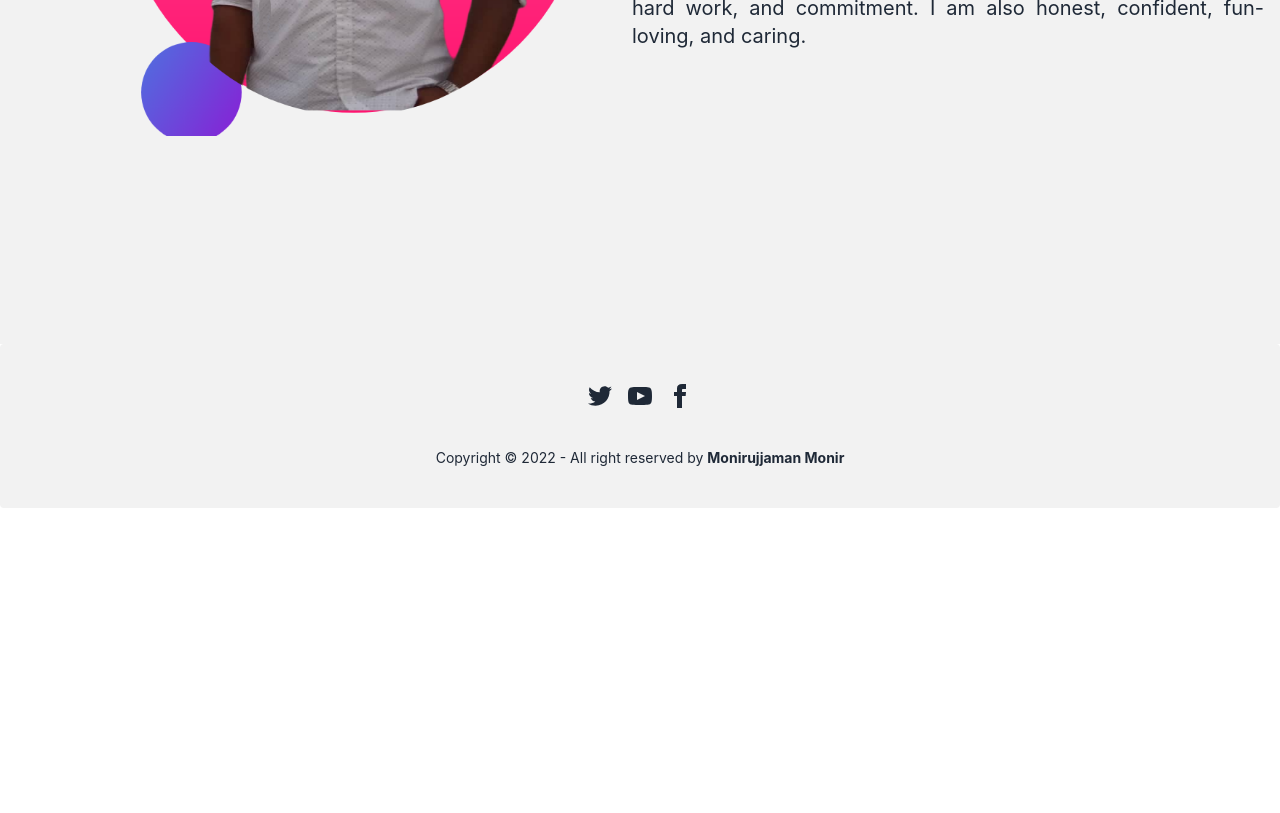
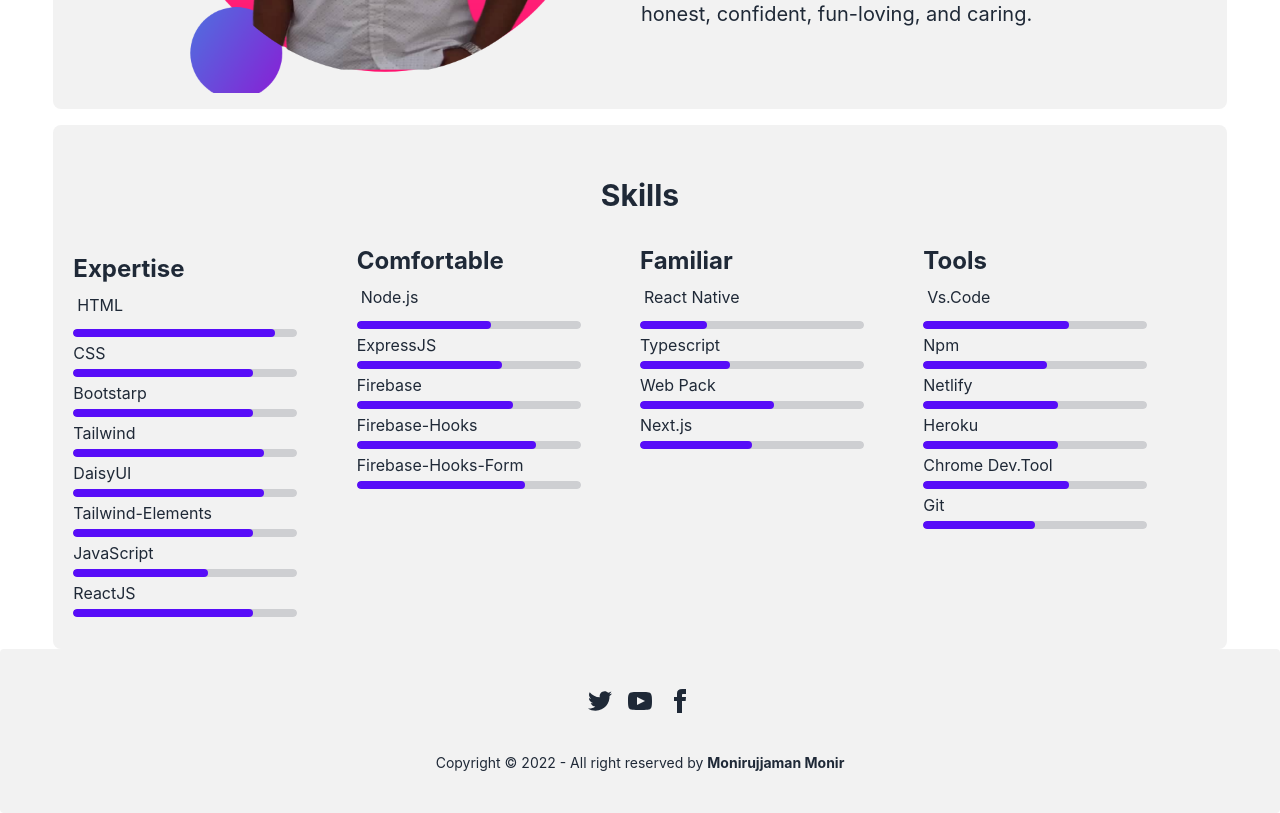
Before and after one commit to MonirujjamanMamun/my-protfolio, a React (Create React App) app: page /about in a window 1280 px wide. Shown: the part 540-1353 px from the top of the page. Before the commit the page ends 1048 px from the top, so only its background shows below. Built offline with nearby package versions, Linux system fonts and the light colour scheme.

Commit message:
almost complited

```diff
--- a/src/Pages/About/About.js
+++ b/src/Pages/About/About.js
@@ -3,19 +3,85 @@ import mamun_pic2 from '../../Image/mamun-bg2.png';
 
 const About = () => {
     return (<>
-        <div className=' min-h-screen bg-base-200'>
+        <div className='w-11/12 mx-auto bg-base-200 rounded-lg mb-4'>
             <h1 className='text-center text-3xl mt-5 p-5 font-bold'>About Me</h1>
-            <div class="hero">
-                <div class="hero-content flex-col lg:flex-row">
+            <div className="hero">
+                <div className="hero-content flex-col lg:flex-row">
                     <img className='sm:w-5/12 lg:ml-20' src={mamun_pic2} />
                     <div>
-                        <p class="py-6 text-justify text-xl">Hello, I'm Moniruzzaman.I'm a programmer with a good level of expertise in Front-End Web Development. I'm a tech lover. I have good knowledge of MERN (MongoDB, ExpressJS, ReactJS, NodeJS) stack web development.</p>
+                        <p className="py-6 text-justify text-xl">Hello, I'm Moniruzzaman.I'm a programmer with a good level of expertise in Front-End Web Development. I'm a tech lover. I have good knowledge of MERN (MongoDB, ExpressJS, ReactJS, NodeJS) stack web development.</p>
                         <p className='py-6 text-justify text-xl'>I am a hardworking, confident, enthusiastic Web developer and I want to utilize my knowledge and personal skills in Web Development. Also eagerly wants to serve a professional organization to the best of my knowledge with true dedication, hard work, and commitment. I am also honest, confident, fun-loving, and caring.</p>
                     </div>
                 </div>
             </div>
         </div>
-        <div>
+
+        <div className='w-11/12 mx-auto bg-base-200 rounded-lg p-5'>
+            <h1 className='text-center text-3xl my-3 p-5 font-bold'>Skills</h1>
+            <div className='grid sm:grid-cols-1 lg:grid-cols-4'>
+                <div className='card my-2'>
+                    <h1 className='text-2xl font-bold'> Expertise</h1>
+                    <label className='label'>HTML</label>
+                    <progress className="progress progress-primary w-56 my-1" value="90" max="100"></progress>
+                    <label>CSS</label>
+                    <progress className="progress progress-primary w-56 my-1" value="80" max="100"></progress>
+                    <label>Bootstarp</label>
+                    <progress className="progress progress-primary w-56 my-1" value="80" max="100"></progress>
+                    <label>Tailwind</label>
+                    <progress className="progress progress-primary w-56 my-1" value="85" max="100"></progress>
+                    <label>DaisyUI</label>
+                    <progress className="progress progress-primary w-56 my-1" value="85" max="100"></progress>
+                    <label>Tailwind-Elements</label>
+                    <progress className="progress progress-primary w-56 my-1" value="80" max="100"></progress>
+                    <label>JavaScript</label>
+                    <progress className="progress progress-primary w-56 my-1" value="60" max="100"></progress>
+                    <label>ReactJS</label>
+                    <progress className="progress progress-primary w-56 my-1" value="80" max="100"></progress>
+
+                </div>
+                <div className='card'>
+                    <h1 className='text-2xl font-bold'> Comfortable</h1>
+                    <label className='label'>Node.js</label>
+                    <progress className="progress progress-primary w-56 my-1" value="60" max="100"></progress>
+                    <label>ExpressJS</label>
+                    <progress className="progress progress-primary w-56 my-1" value="65" max="100"></progress>
+                    <label>Firebase</label>
+                    <progress className="progress progress-primary w-56 my-1" value="70" max="100"></progress>
+                    <label>Firebase-Hooks</label>
+                    <progress className="progress progress-primary w-56 my-1" value="80" max="100"></progress>
+                    <label>Firebase-Hooks-Form</label>
+                    <progress className="progress progress-primary w-56 my-1" value="75" max="100"></progress>
+
+                </div>
+                <div className='card'>
+                    <h1 className='text-2xl font-bold'> Familiar</h1>
+                    <label className='label'>React Native</label>
+                    <progress className="progress progress-primary w-56 my-1" value="30" max="100"></progress>
+                    <label>Typescript</label>
+                    <progress className="progress progress-primary w-56 my-1" value="40" max="100"></progress>
+                    <label>Web Pack</label>
+                    <progress className="progress progress-primary w-56 my-1" value="60" max="100"></progress>
+                    <label>Next.js</label>
+                    <progress className="progress progress-primary w-56 my-1" value="50" max="100"></progress>
+                </div>
+
+                <div className='card'>
+                    <h1 className='text-2xl font-bold'> Tools</h1>
+                    <label className='label'>Vs.Code</label>
+                    <progress className="progress progress-primary w-56 my-1" value="65" max="100"></progress>
+                    <label>Npm</label>
+                    <progress className="progress progress-primary w-56 my-1" value="55" max="100"></progress>
+                    <label>Netlify</label>
+                    <progress className="progress progress-primary w-56 my-1" value="60" max="100"></progress>
+                    <label>Heroku</label>
+                    <progress className="progress progress-primary w-56 my-1" value="60" max="100"></progress>
+                    <label>Chrome Dev.Tool</label>
+                    <progress className="progress progress-primary w-56 my-1" value="65" max="100"></progress>
+                    <label>Git</label>
+                    <progress className="progress progress-primary w-56 my-1" value="50" max="100"></progress>
+                </div>
+
+            </div>
 
         </div>
     </>);
--- a/src/Pages/Footer/Footer.js
+++ b/src/Pages/Footer/Footer.js
@@ -6,9 +6,9 @@ const Footer = () => {
 
             <div>
                 <div className="grid grid-flow-col gap-4">
-                    <a><svg xmlns="http://www.w3.org/2000/svg" width="24" height="24" viewBox="0 0 24 24" className="fill-current cursor-pointer"><path d="M24 4.557c-.883.392-1.832.656-2.828.775 1.017-.609 1.798-1.574 2.165-2.724-.951.564-2.005.974-3.127 1.195-.897-.957-2.178-1.555-3.594-1.555-3.179 0-5.515 2.966-4.797 6.045-4.091-.205-7.719-2.165-10.148-5.144-1.29 2.213-.669 5.108 1.523 6.574-.806-.026-1.566-.247-2.229-.616-.054 2.281 1.581 4.415 3.949 4.89-.693.188-1.452.232-2.224.084.626 1.956 2.444 3.379 4.6 3.419-2.07 1.623-4.678 2.348-7.29 2.04 2.179 1.397 4.768 2.212 7.548 2.212 9.142 0 14.307-7.721 13.995-14.646.962-.695 1.797-1.562 2.457-2.549z"></path></svg></a>
+                    <a><svg xmlns="#" width="24" height="24" viewBox="0 0 24 24" className="fill-current cursor-pointer"><path d="M24 4.557c-.883.392-1.832.656-2.828.775 1.017-.609 1.798-1.574 2.165-2.724-.951.564-2.005.974-3.127 1.195-.897-.957-2.178-1.555-3.594-1.555-3.179 0-5.515 2.966-4.797 6.045-4.091-.205-7.719-2.165-10.148-5.144-1.29 2.213-.669 5.108 1.523 6.574-.806-.026-1.566-.247-2.229-.616-.054 2.281 1.581 4.415 3.949 4.89-.693.188-1.452.232-2.224.084.626 1.956 2.444 3.379 4.6 3.419-2.07 1.623-4.678 2.348-7.29 2.04 2.179 1.397 4.768 2.212 7.548 2.212 9.142 0 14.307-7.721 13.995-14.646.962-.695 1.797-1.562 2.457-2.549z"></path></svg></a>
 
-                    <a><svg xmlns="http://www.w3.org/2000/svg" width="24" height="24" viewBox="0 0 24 24" className="fill-current cursor-pointer"><path d="M19.615 3.184c-3.604-.246-11.631-.245-15.23 0-3.897.266-4.356 2.62-4.385 8.816.029 6.185.484 8.549 4.385 8.816 3.6.245 11.626.246 15.23 0 3.897-.266 4.356-2.62 4.385-8.816-.029-6.185-.484-8.549-4.385-8.816zm-10.615 12.816v-8l8 3.993-8 4.007z"></path></svg></a>
+                    <a><svg xmlns="#" width="24" height="24" viewBox="0 0 24 24" className="fill-current cursor-pointer"><path d="M19.615 3.184c-3.604-.246-11.631-.245-15.23 0-3.897.266-4.356 2.62-4.385 8.816.029 6.185.484 8.549 4.385 8.816 3.6.245 11.626.246 15.23 0 3.897-.266 4.356-2.62 4.385-8.816-.029-6.185-.484-8.549-4.385-8.816zm-10.615 12.816v-8l8 3.993-8 4.007z"></path></svg></a>
 
                     <a target='_blank' href="https://www.facebook.com/mamun.rahman.9615566"><svg width="24" height="24" viewBox="0 0 24 24" className="fill-current cursor-pointer"><path d="M9 8h-3v4h3v12h5v-12h3.642l.358-4h-4v-1.667c0-.955.192-1.333 1.115-1.333h2.885v-5h-3.808c-3.596 0-5.192 1.583-5.192 4.615v3.385z"></path></svg></a>
                 </div>
--- a/src/Pages/Home/Home.js
+++ b/src/Pages/Home/Home.js
@@ -8,7 +8,7 @@ import Projects from '../Projects/Projects';
 const Home = () => {
     return (
         <>
-            <div className="hero min-h-screen">
+            <div className="hero w-11/12 mx-auto mt-5 rounded-lg bg-base-200">
                 <div className="hero-content flex-col lg:flex-row-reverse">
                     <img className='sm:w-5/12 lg:ml-20' src={mamun_pic} />
                     <div className='sm:inline-block align-middle'>
--- a/src/Pages/Shared/Navebar.js
+++ b/src/Pages/Shared/Navebar.js
@@ -10,13 +10,13 @@ const Navebar = () => {
         <li><Link to='/contact'>Contact</Link></li>
     </>
     return (
-        <div className="navbar bg-base-100">
+        <div className="navbar lg:w-11/12 lg:mx-auto bg-base-100">
             <div className="navbar-start">
                 <div className="dropdown">
-                    <label tabindex="0" className="btn btn-ghost lg:hidden">
-                        <svg xmlns="http://www.w3.org/2000/svg" className="h-5 w-5" fill="none" viewBox="0 0 24 24" stroke="currentColor"><path strokeLinecap="round" stroke-linejoin="round" stroke-width="2" d="M4 6h16M4 12h8m-8 6h16" /></svg>
+                    <label tabIndex="0" className="btn btn-ghost lg:hidden">
+                        <svg xmlns="http://www.w3.org/2000/svg" className="h-5 w-5" fill="none" viewBox="0 0 24 24" stroke="currentColor"><path strokeLinecap="round" strokeLinejoin="round" strokeWidth="2" d="M4 6h16M4 12h8m-8 6h16" /></svg>
                     </label>
-                    <ul tabindex="0" className="menu menu-compact dropdown-content mt-3 p-2 shadow bg-base-100 rounded-box w-52">
+                    <ul tabIndex="0" className="menu menu-compact dropdown-content mt-3 p-2 shadow bg-base-100 rounded-box w-52">
                         {manuItems}
                     </ul>
                 </div>
--- a/tailwind.config.js
+++ b/tailwind.config.js
@@ -3,9 +3,10 @@ module.exports = {
     "./src/**/*.{js,jsx,ts,tsx}",
   ],
   theme: {
-    daisyui: {
-      themes: "light",
-    },
+    extend: {},
+  },
+  daisyui: {
+    themes: false,
   },
   plugins: [require("daisyui")],
 }
```
Also changed, not shown: src/Pages/Contact/Contact.js (+6 -6 lines), src/Pages/Projects/Projects.js (+15 -15 lines).
